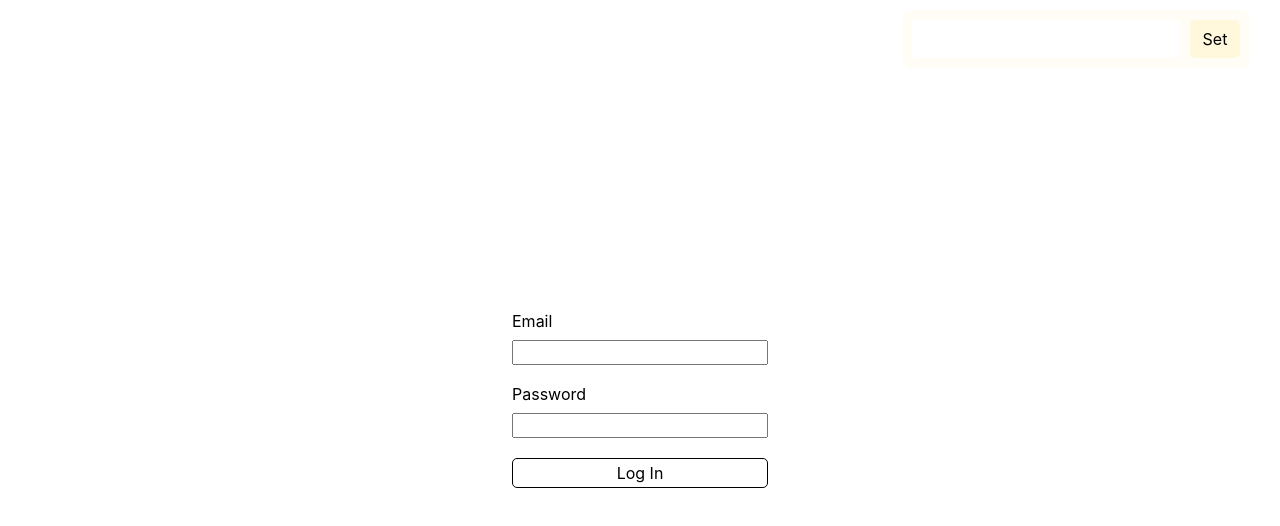
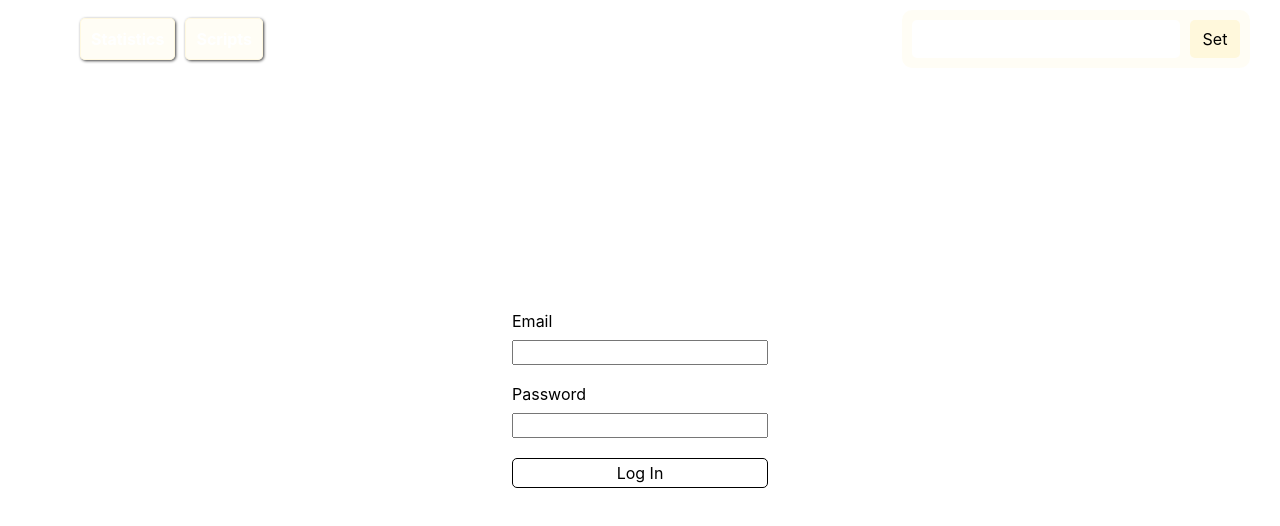
Before and after one commit to 4glamour/hr-statistics, a React (Create React App) app in the folder frontend/: page /hr-statistics/login in a window 1280 px wide. Shown: the top 526 px of the page. Built offline with nearby package versions, Linux system fonts and the light colour scheme.

Commit message:
add bg photo save on reload

```diff
--- a/frontend/src/App.js
+++ b/frontend/src/App.js
@@ -5,7 +5,7 @@ import { RestrictedRoute } from './components/RestrictedRoute/RestrictedRoute';
 import { Layout } from './components/Layout/Layout';
 import { PrivateRoute } from './components/PrivateRoute/PrivateRoute';
 import { load } from './utils/helpers/localStorage';
-import { LOCAL_STORAGE_KEY } from './utils/constants/localStorage';
+import { LOCAL_STORAGE_BG_PHOTO_KEY, LOCAL_STORAGE_KEY } from './utils/constants/localStorage';
 import { getUserInfo, setAuthHeader } from './services/statistics-api';
 
 const Dashboard = lazy(() => import('./pages/Dashboard'));
@@ -13,7 +13,7 @@ const LoginPage = lazy(() => import('./pages/Login'));
 
 function App() {
   const [isLoggedIn, setIsLoggedIn] = useState(false);
-  const [bgPhoto, setBgPhoto] = useState('');
+  const [bgPhoto, setBgPhoto] = useState(() => load(LOCAL_STORAGE_BG_PHOTO_KEY));
 
   useEffect(() => {
     (async () => {
--- a/frontend/src/components/BgPhotoForm/BgPhotoForm.jsx
+++ b/frontend/src/components/BgPhotoForm/BgPhotoForm.jsx
@@ -1,5 +1,7 @@
 import { useState } from 'react';
 import { ImgInput, PhotoForm, Submit } from './BgPhotoForm.styled';
+import { save } from '../../utils/helpers/localStorage';
+import { LOCAL_STORAGE_BG_PHOTO_KEY } from '../../utils/constants/localStorage';
 
 export const BgPhotoForm = ({ setBgPhoto }) => {
   const [img, setImg] = useState('');
@@ -11,6 +13,7 @@ export const BgPhotoForm = ({ setBgPhoto }) => {
   const handleSubmit = e => {
     e.preventDefault();
     setBgPhoto(img);
+    save(LOCAL_STORAGE_BG_PHOTO_KEY, img);
   };
   return (
     <PhotoForm onSubmit={handleSubmit}>
--- a/frontend/src/components/Header/Header.jsx
+++ b/frontend/src/components/Header/Header.jsx
@@ -1,12 +1,22 @@
 import { BgPhotoForm } from '../BgPhotoForm/BgPhotoForm';
 import { Container } from '../Container/Container';
-import { AppBar, ContentWrapper } from './Header.styled';
+import { AppBar, AppNavigation, ContentWrapper, LinkBtn, NavList } from './Header.styled';
 
 export const Header = ({ setBgPhoto }) => {
   return (
     <AppBar>
       <Container>
         <ContentWrapper>
+          <AppNavigation>
+            <NavList>
+              <li>
+                <LinkBtn to="/">Statistics</LinkBtn>
+              </li>
+              <li>
+                <LinkBtn to="/scripts">Scripts</LinkBtn>
+              </li>
+            </NavList>
+          </AppNavigation>
           <BgPhotoForm setBgPhoto={setBgPhoto} />
         </ContentWrapper>
       </Container>
--- a/frontend/src/components/Header/Header.styled.jsx
+++ b/frontend/src/components/Header/Header.styled.jsx
@@ -1,4 +1,5 @@
 import styled from '@emotion/styled';
+import { NavLink } from 'react-router-dom';
 
 export const AppBar = styled.header`
   position: absolute;
@@ -6,7 +7,7 @@ export const AppBar = styled.header`
   left: 0;
   right: 0;
 
-  height: 50px;
+  height: 80px;
 `;
 
 export const ContentWrapper = styled.div`
@@ -15,3 +16,53 @@ export const ContentWrapper = styled.div`
   align-items: center;
   justify-content: flex-end;
 `;
+
+export const AppNavigation = styled.nav`
+  margin: 0 auto 0 50px;
+`;
+
+export const NavList = styled.ul`
+  display: flex;
+
+  gap: 10px;
+`;
+
+export const LinkBtn = styled(NavLink)`
+  padding: 10px;
+
+  font-weight: 700;
+
+  color: #fff;
+  background-color: rgba(255, 248, 220, 0.3);
+  border: 1px solid rgba(255, 248, 220, 0.8);
+  border-radius: 5px;
+  box-shadow: 1px 1px 3px 0px rgba(0, 0, 0, 0.75);
+
+  transition: background-color 200ms ease-out, box-shadow 100ms ease-out;
+
+  &:hover,
+  &:focus {
+    background-color: rgba(255, 248, 220, 0.7);
+    box-shadow: 1px 1px 6px 0px rgba(0, 0, 0, 0.75);
+  }
+
+  &:active {
+    background-color: rgba(255, 248, 220, 0.5);
+  }
+
+  &.active {
+    border-width: 2px;
+    border-color: rgba(255, 140, 0, 0.4);
+
+    &:hover,
+    &:focus {
+      border-width: 2px;
+      border-color: rgba(255, 140, 0, 0.7);
+    }
+
+    &:active {
+      border-width: 2px;
+      border-color: rgba(255, 140, 0, 0.5);
+    }
+  }
+`;
--- a/frontend/src/components/PhotoBg/PhotoBg.styled.jsx
+++ b/frontend/src/components/PhotoBg/PhotoBg.styled.jsx
@@ -2,7 +2,7 @@ import styled from '@emotion/styled';
 
 export const BgImg = styled.div`
   min-height: 100vh;
-  padding-top: 50px;
+  padding-top: 80px;
 
   background: linear-gradient(to right, rgba(23, 34, 152, 0.1), rgba(23, 34, 152, 0.1)),
     url(${props => props.photo});
--- a/frontend/src/utils/constants/localStorage.js
+++ b/frontend/src/utils/constants/localStorage.js
@@ -1 +1,2 @@
 export const LOCAL_STORAGE_KEY = 'hr-statistics';
+export const LOCAL_STORAGE_BG_PHOTO_KEY = 'bg_photo';
```
